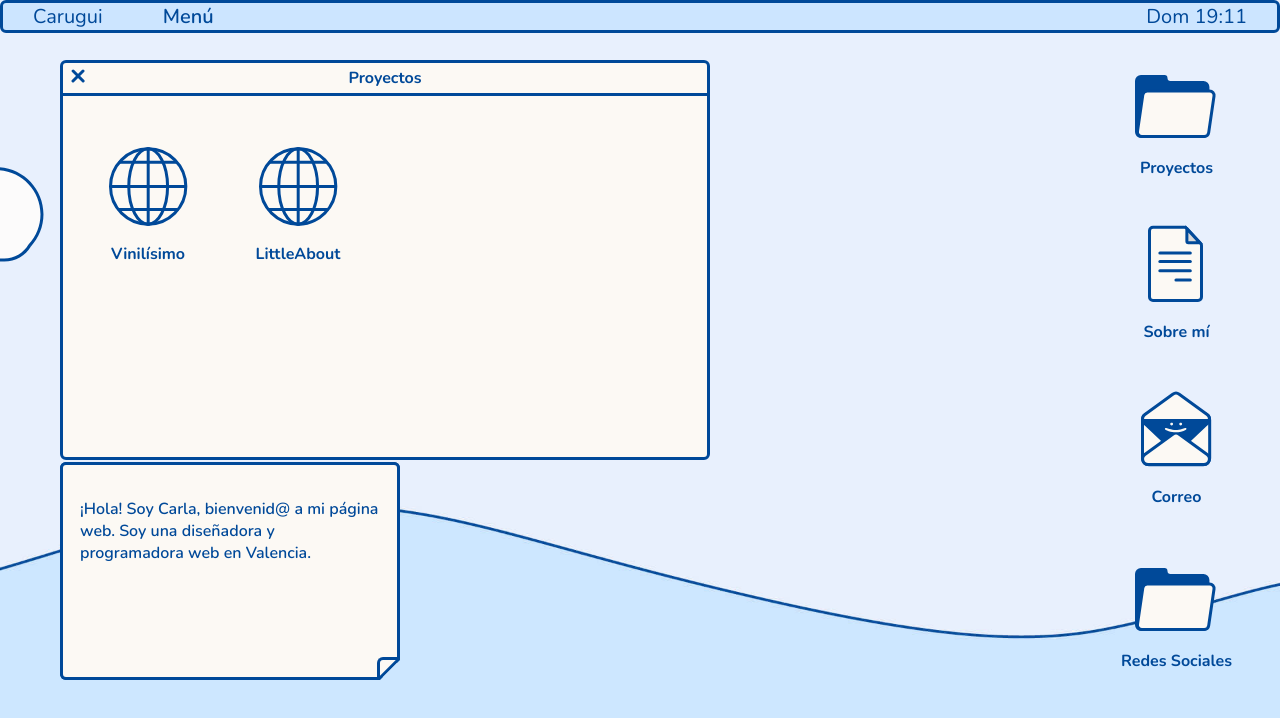
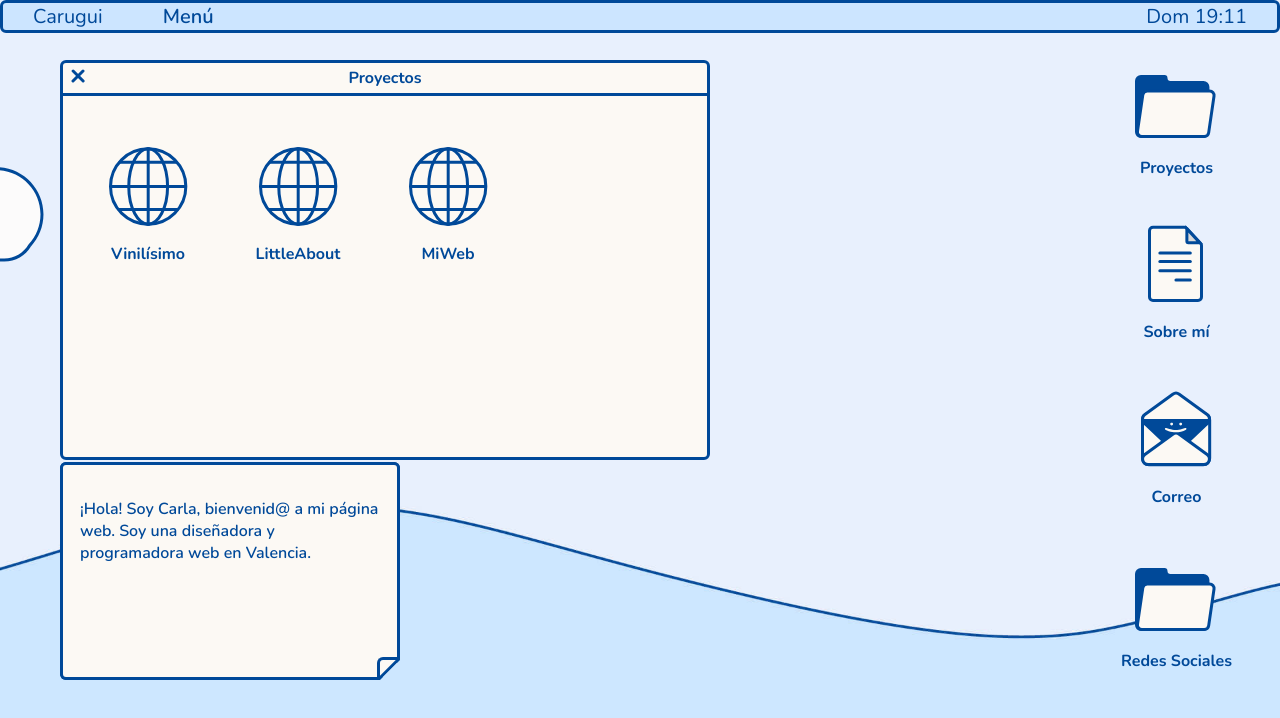
Before and after one commit to carugui/project-gamma, a React (Vite) app: page /proyectos in a window 1280 px wide. Shown: the top 718 px of the page. Built offline with nearby package versions, Linux system fonts and the light colour scheme.

Commit message:
nuevo proyecto + github

```diff
--- a/public/projects.js
+++ b/public/projects.js
@@ -8,6 +8,7 @@ export const PROJECTS = [
         "styleguide": "https://carugui.com/vinilisimo-styleguide/",
         "figma": "https://www.figma.com/file/VJjXMni2zXvqCcB0Rot1b2/Carla-Cardona---ProjectBeta?type=design&node-id=259%3A146&t=SiVgJ7NRf192ALl1-1",
         "website": "https://carugui.com/vinilisimo/",
+        "github": "https://github.com/carugui/vinilisimo",
         "links": [
             {
                 "url": "https://github.com/jroji",
@@ -32,6 +33,27 @@ export const PROJECTS = [
         "styleguide": "https://carugui.com/little-about/styleguide/",
         "figma": "https://www.figma.com/file/VJjXMni2zXvqCcB0Rot1b2/Carla-Cardona---ProjectBeta?type=design&node-id=259%3A146&t=SiVgJ7NRf192ALl1-1",
         "website": "https://carugui.com/little-about/",
+        "github": "https://github.com/carugui/projectalpha",
+        "links": [
+            {
+                "url": "https://github.com/jroji",
+                "name": "github",
+                "img": "https://cdn-icons-png.flaticon.com/512/25/25231.png"
+            },
+        ],
+        "year": "2023",
+        "role": "Frontend Developer"
+    },
+    {
+        "id": "miweb",
+        "title": "MiWeb",
+        "description": "Efectivamente, esta web también está hecha por mí, no podía ser menos. ¡Realizada totalmente con React!",
+        "technologies": ["JS", "CSS", "Fetch"],
+        "image": "/img/littleabout.webp",
+        "styleguide": "https://carugui.netlify.app/styleguide",
+        "figma": "https://www.figma.com/file/VJjXMni2zXvqCcB0Rot1b2/Carla-Cardona---ProjectBeta?type=design&node-id=259%3A146&t=SiVgJ7NRf192ALl1-1",
+        "website": "https://carugui.com/little-about/",
+        "github": "https://github.com/carugui/project-gamma/tree/feature/react-routes",
         "links": [
             {
                 "url": "https://github.com/jroji",
```
